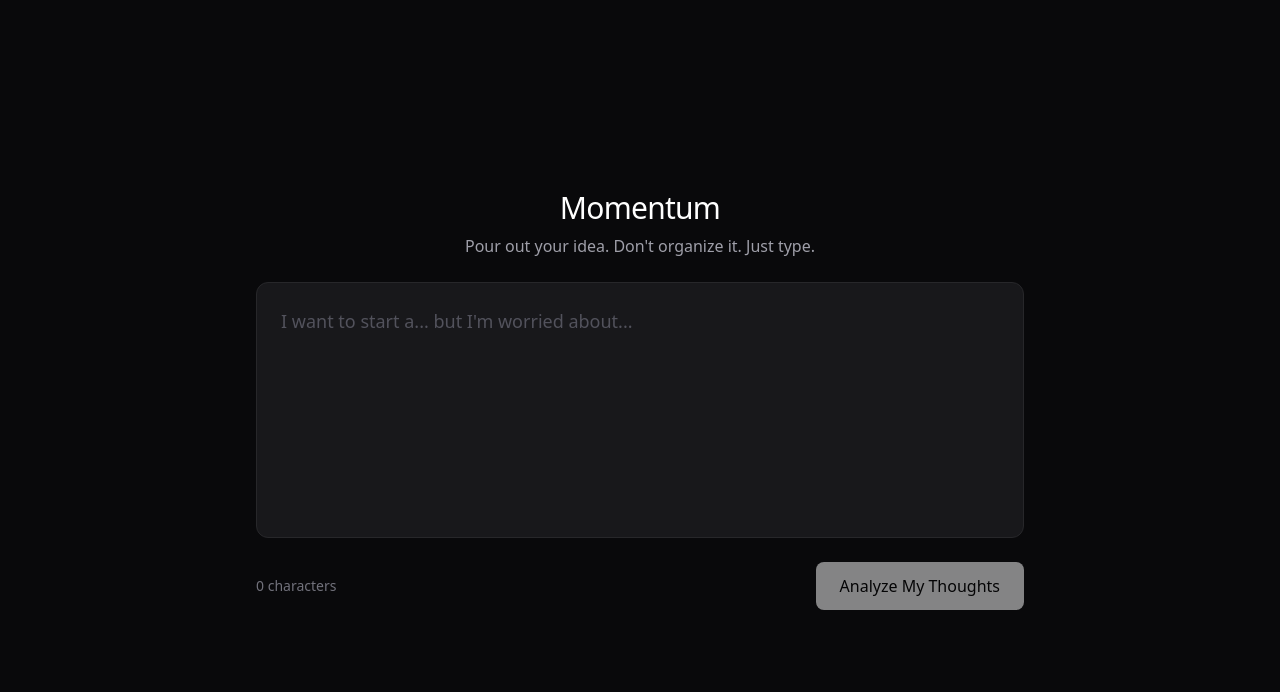
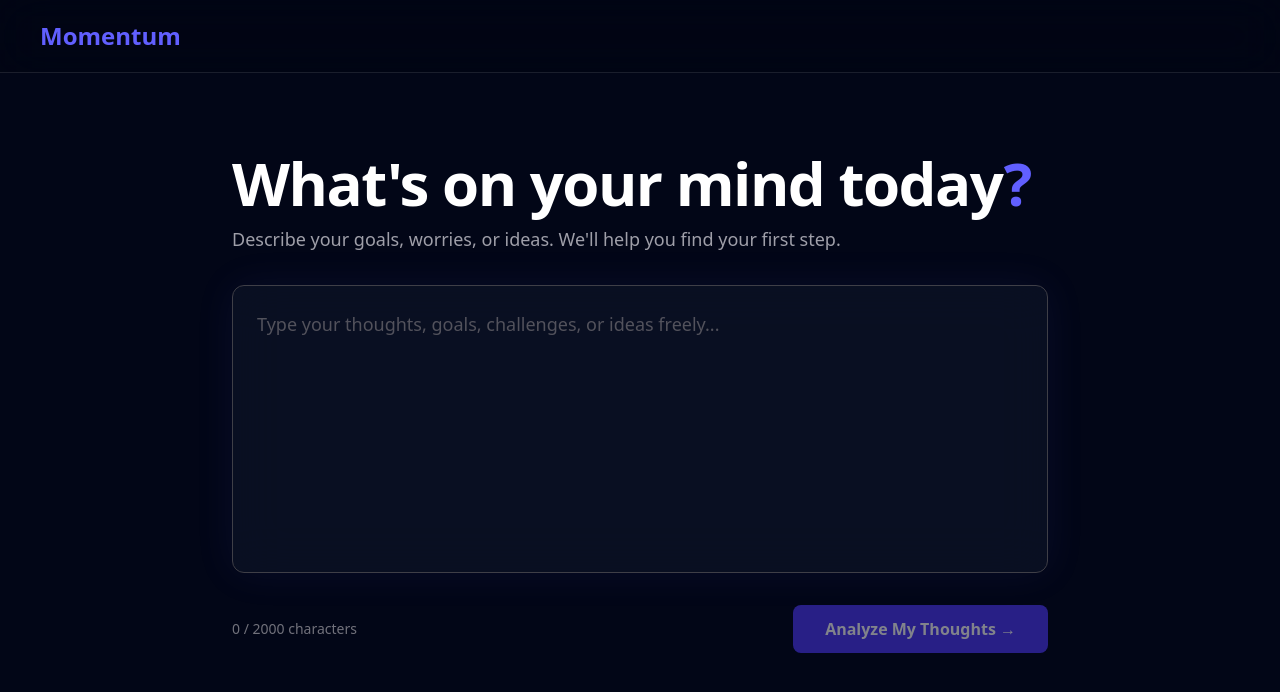
Before and after one commit to Ufidtech/momentum, a Next.js app in the folder frontend/: page / in a window 1280 px wide. Shown: the top 692 px of the page. Built offline with nearby package versions, Linux system fonts and the light colour scheme.

Commit message:
feat(frontend): UI polish - indigo theme, confidence progress bar, assumption cards redesign and background

```diff
--- a/frontend/src/app/page.js
+++ b/frontend/src/app/page.js
@@ -73,18 +73,20 @@ export default function MomentumApp() {
   const renderMockData = () => {
     setConfidenceData({
       score: 7,
-      reason: "High potential (Demo Mode)",
+      reason: "Idea has strong signals but key details are missing",
     });
     setAssumptions([
       {
         id: 1,
         label: "Budget",
+        default_value: "Assumed $0 budget and free tools only",
         value: "Assumed $0 budget and free tools only",
         isConfirmed: false,
       },
       {
         id: 2,
         label: "Experience",
+        default_value: "Assumed no prior technical experience",
         value: "Assumed no prior technical experience",
         isConfirmed: false,
       },
@@ -132,6 +134,7 @@ export default function MomentumApp() {
         (data.assumptions || []).map((item) => ({
           id: item.id,
           label: item.label || "Assumption",
+          default_value: item.default_value || "",
           value: item.default_value || "",
           isConfirmed: false,
         }))
@@ -218,12 +221,12 @@ export default function MomentumApp() {
 
       setPlan({
         milestones: {
-          day30: "Validate core idea",
-          day60: "Build MVP",
-          day90: "Launch",
+          day30: "Validate the core idea with 3 real people",
+          day60: "Build a minimal working prototype",
+          day90: "Launch publicly and gather feedback",
         },
         micro_task:
-          "Write 3 sentences describing your idea and send to one person.",
+          "Write 3 sentences describing your idea and send it to one person you trust for honest feedback.",
       });
 
       setIsTaskApproved(false);
@@ -237,65 +240,166 @@ export default function MomentumApp() {
   };
 
   return (
-    <main className="min-h-screen flex flex-col items-center justify-center p-6 bg-zinc-950 text-zinc-50">
+    <main className="relative min-h-screen overflow-hidden bg-[#020617] text-white">
+
+      {/* Premium AI Background */}
+      <div className="absolute inset-0 -z-10 overflow-hidden">
+
+        {/* Base */}
+        <div className="absolute inset-0 bg-[#030712]" />
+
+        {/* Top Left Glow */}
+        <div className="absolute -top-32 -left-32 w-[700px] h-[700px] rounded-full bg-violet-600/60 blur-[120px]" />
+
+        {/* Bottom Right Glow */}
+        <div className="absolute -bottom-32 -right-32 w-[700px] h-[700px] rounded-full bg-indigo-600/60 blur-[120px]" />
+
+        {/* Center subtle glow */}
+        <div className="absolute left-1/2 top-1/2 -translate-x-1/2 -translate-y-1/2 w-[600px] h-[600px] rounded-full bg-violet-500/10 blur-[150px]" />
+
+        {/* Dark center overlay to keep content readable */}
+        <div className="absolute inset-0 bg-[radial-gradient(ellipse_at_center,transparent_20%,#030712_70%)]" />
+
+        {/* Radial Overlay */}
+        {/* <div className="absolute inset-0 bg-[radial-gradient(circle_at_center,transparent_0%,#030712_75%)]" /> */}
+
+        {/* Wave Pattern */}
+        <svg
+          className="absolute inset-0 w-full h-full opacity-100"
+          viewBox="0 0 1440 900"
+          preserveAspectRatio="none"
+        >
+          {Array.from({ length: 18 }).map((_, i) => (
+            <path
+              key={i}
+              d={`M0 ${120 + i * 45}
+                  C300 ${60 + i * 45},
+                  700 ${200 + i * 45},
+                  1440 ${120 + i * 45}`}
+              stroke="rgba(99,102,241,0.35)"
+              strokeWidth="1"
+              fill="none"
+            />
+          ))}
+        </svg>
+
+        {/* Stars — bright and visible */}
+        <div className="absolute top-[10%] left-[8%] w-2 h-2 bg-white rounded-full shadow-[0_0_8px_3px_rgba(255,255,255,0.9)]" />
+        <div className="absolute top-[18%] left-[20%] w-1.5 h-1.5 bg-white rounded-full shadow-[0_0_6px_2px_rgba(255,255,255,0.8)]" />
+        <div className="absolute top-[8%] left-[35%] w-1.5 h-1.5 bg-white rounded-full shadow-[0_0_6px_2px_rgba(255,255,255,0.8)]" />
+        <div className="absolute top-[14%] left-[50%] w-2 h-2 bg-white rounded-full shadow-[0_0_8px_3px_rgba(255,255,255,0.9)]" />
+        <div className="absolute top-[6%] right-[30%] w-1.5 h-1.5 bg-white rounded-full shadow-[0_0_6px_2px_rgba(255,255,255,0.8)]" />
+        <div className="absolute top-[20%] right-[15%] w-2 h-2 bg-white rounded-full shadow-[0_0_8px_3px_rgba(255,255,255,0.9)]" />
+        <div className="absolute top-[30%] right-[25%] w-1.5 h-1.5 bg-white rounded-full shadow-[0_0_6px_2px_rgba(255,255,255,0.8)]" />
+        <div className="absolute top-[35%] left-[12%] w-2 h-2 bg-white rounded-full shadow-[0_0_8px_3px_rgba(255,255,255,0.9)]" />
+        <div className="absolute top-[5%] right-[8%] w-1.5 h-1.5 bg-white rounded-full shadow-[0_0_6px_2px_rgba(255,255,255,0.8)]" />
+      </div>
+
+      {/* Navigation */}
+      <nav className="px-10 py-5 border-b border-white/10 backdrop-blur-xl bg-black/10">
+        <span className="text-2xl font-bold text-indigo-500">
+          Momentum
+        </span>
+      </nav>
+
+      {/* SCREEN 1 - Brain Dump */}
       {currentScreen === 1 && (
-        <div className="w-full max-w-3xl flex flex-col gap-6 animate-in fade-in duration-500">
-          <div className="space-y-2 text-center">
-            <h1 className="text-3xl font-medium tracking-tight text-white">
-              Momentum
+        <div className="max-w-4xl mx-auto px-10 py-20 flex flex-col gap-8 animate-in fade-in duration-500">
+          <div className="space-y-3">
+            <h1 className="text-6xl font-extrabold tracking-tight text-white">
+              What&apos;s on your mind today
+              <span className="text-indigo-500">?</span>
             </h1>
-            <p className="text-zinc-400">
-              Pour out your idea. Don&apos;t organize it. Just type.
+            <p className="text-lg text-zinc-400">
+              Describe your goals, worries, or ideas. We&apos;ll help you find your first step.
             </p>
           </div>
 
           <textarea
             value={brainDump}
             onChange={(e) => setBrainDump(e.target.value)}
-            placeholder="I want to start a... but I&apos;m worried about..."
-            className="w-full h-64 p-6 bg-zinc-900 border border-zinc-800 rounded-xl text-lg focus:ring-2 focus:ring-blue-500 focus:border-transparent outline-none resize-none transition-all placeholder:text-zinc-600"
+            placeholder="Type your thoughts, goals, challenges, or ideas freely..."
+            className="w-full h-72 p-6 bg-[#0f172a]/60 backdrop-blur-xl border border-zinc-700 rounded-xl text-lg focus:ring-2 focus:ring-indigo-500 focus:border-transparent outline-none resize-none transition-all placeholder:text-zinc-600 shadow-[0_0_40px_rgba(99,102,241,0.08)]"
           />
 
           <div className="flex items-center justify-between">
             <span className="text-sm text-zinc-500">
-              {brainDump.length} characters
+              {brainDump.length} / 2000 characters
             </span>
             <button
               onClick={handleAnalyzeThoughts}
               disabled={!brainDump.trim() || isAnalyzing}
-              className="px-6 py-3 bg-white text-black font-medium rounded-lg hover:bg-zinc-200 disabled:opacity-50 disabled:cursor-not-allowed transition-all"
+              className="px-8 py-3 bg-indigo-600 text-white font-semibold rounded-lg hover:bg-indigo-500 disabled:opacity-50 disabled:cursor-not-allowed transition-all"
             >
-              {isAnalyzing ? loadingMessage : "Analyze My Thoughts"}
+              {isAnalyzing ? loadingMessage : "Analyze My Thoughts →"}
             </button>
           </div>
         </div>
       )}
 
+      {/* SCREEN 2 - Ambiguity Ledger */}
       {currentScreen === 2 && (
-        <div className="w-full max-w-2xl flex flex-col gap-6 animate-in fade-in duration-500">
-          <div className="text-center">
-            <h2 className="text-2xl font-medium text-white mb-2">
+        <div className="max-w-3xl mx-auto px-10 py-16 flex flex-col gap-8 animate-in fade-in duration-500">
+          <div className="space-y-3">
+            <h2 className="text-5xl font-bold text-white">
               Ambiguity Ledger
             </h2>
-            <div className="inline-block px-4 py-2 bg-yellow-500/10 text-yellow-500 rounded-lg border border-yellow-500/20">
-              Confidence: {confidenceData.score}/10 — {confidenceData.reason}
-            </div>
-            <p className="mt-3 text-sm text-zinc-500">
-              Based on your constraints, a few assumptions are still unresolved.
+            <p className="text-lg text-zinc-400">
+              Review the assumptions AI made. Confirm or correct them before we build your plan.
             </p>
           </div>
 
+          {/* Confidence Score Card */}
+          <div className="px-8 py-6 bg-[#111827]/80 backdrop-blur-xl border border-zinc-700/60 rounded-2xl shadow-[0_0_40px_rgba(99,102,241,0.08)]">
+            <div className="flex items-start justify-between mb-5">
+              <div>
+                <p className="text-xs uppercase tracking-[0.25em] text-zinc-500 mb-2">
+                  Confidence Score
+                </p>
+                <div className="inline-flex items-center gap-2 px-3 py-1 rounded-full bg-indigo-500/15 border border-indigo-500/20 text-indigo-400 text-sm font-medium mb-3">
+                  High Potential
+                </div>
+                <p className="text-zinc-200 text-lg font-medium">
+                  {confidenceData.reason}
+                </p>
+                <p className="text-sm text-zinc-400 mt-2">
+                  Based on the clarity, feasibility, and completeness of your input.
+                </p>
+              </div>
+              <div className="text-right">
+                <div className="text-5xl font-bold text-indigo-400 leading-none">
+                  {confidenceData.score}
+                  <span className="text-zinc-500 text-2xl">/10</span>
+                </div>
+                <p className="text-xs text-zinc-500 mt-2">
+                  AI Confidence
+                </p>
+              </div>
+            </div>
+            <div className="w-full h-3 bg-zinc-800 rounded-full overflow-hidden">
+              <div
+                className="h-full rounded-full bg-gradient-to-r from-indigo-500 via-violet-500 to-purple-500 transition-all duration-700"
+                style={{ width: `${confidenceData.score * 10}%` }}
+              />
+            </div>
+          </div>
+
+          {/* Assumption Cards */}
           <div className="space-y-4">
             {assumptions.map((assumption) => (
               <div
                 key={assumption.id}
-                className={`p-4 border rounded-xl transition-all ${assumption.isConfirmed
+                className={`p-5 border rounded-xl transition-all ${
+                  assumption.isConfirmed
                     ? "border-green-500/50 bg-green-500/5"
-                  : "border-zinc-800 bg-zinc-900"
+                    : "border-zinc-700 bg-[#0f172a]/60 backdrop-blur-xl shadow-[0_0_40px_rgba(99,102,241,0.08)]"
                 }`}
               >
-                <p className="text-sm text-zinc-400 mb-2">
+                <p className="text-white font-bold text-lg mb-1">
                   {assumption.label} Assumption
+                </p>
+                <p className="text-xs text-zinc-500 uppercase tracking-widest mb-2">
+                  What the AI assumed — edit if incorrect
                 </p>
                 <textarea
                   value={assumption.value}
@@ -303,16 +407,17 @@ export default function MomentumApp() {
                     handleUpdateAssumption(assumption.id, e.target.value)
                   }
                   disabled={assumption.isConfirmed}
-                  className="w-full min-h-20 bg-transparent text-white border border-zinc-700 rounded-lg p-3 focus:border-blue-500 outline-none disabled:opacity-50 resize-none"
+                  placeholder="Correct this assumption if needed..."
+                  className="w-full min-h-20 bg-[#1F2937] text-white border border-zinc-700 rounded-lg p-3 focus:border-indigo-500 outline-none disabled:opacity-50 resize-none placeholder:text-zinc-600"
                 />
                 <div className="mt-3 flex items-center justify-between gap-3">
                   <span className="text-xs text-zinc-500">
-                    {assumption.isConfirmed ? "Confirmed" : "Pending review"}
+                    {assumption.isConfirmed ? "✓ Confirmed" : "Pending review"}
                   </span>
                   {!assumption.isConfirmed && (
                     <button
                       onClick={() => handleConfirmAssumption(assumption.id)}
-                      className="text-sm text-blue-400 hover:text-blue-300"
+                      className="text-sm text-indigo-400 hover:text-indigo-300"
                     >
                       Confirm Assumption
                     </button>
@@ -325,37 +430,39 @@ export default function MomentumApp() {
           <button
             onClick={handleGeneratePlan}
             disabled={!allAssumptionsConfirmed || isGeneratingPlan}
-            className="w-full mt-4 px-6 py-3 bg-white text-black font-medium rounded-lg hover:bg-zinc-200 disabled:opacity-50 disabled:cursor-not-allowed transition-all"
+            className="w-full mt-4 px-6 py-4 bg-indigo-600 text-white font-semibold rounded-lg hover:bg-indigo-500 disabled:opacity-50 disabled:cursor-not-allowed transition-all"
           >
-            {isGeneratingPlan ? "Building Strategy..." : "Generate Action Horizon"}
+            {isGeneratingPlan ? "Building Strategy..." : "Generate Action Horizon →"}
           </button>
 
           {!allAssumptionsConfirmed && (
             <p className="text-center text-sm text-zinc-500">
-              Screen 3 is blocked until every assumption is confirmed.
+              Confirm all assumptions above to continue.
             </p>
           )}
         </div>
       )}
 
+      {/* SCREEN 3 - Action Horizon */}
       {currentScreen === 3 && plan && (
-        <div className="w-full max-w-5xl animate-in fade-in duration-500">
-          <div className="text-center mb-8">
-            <h2 className="text-2xl font-medium text-white">Action Horizon</h2>
-            <p className="text-zinc-400">
+        <div className="max-w-6xl mx-auto px-10 py-16 flex flex-col gap-8 animate-in fade-in duration-500">
+          <div className="space-y-2">
+            <h2 className="text-5xl font-bold text-white">Action Horizon</h2>
+            <p className="text-lg text-zinc-400">
               Your custom execution trajectory.
             </p>
           </div>
 
           <div className="grid grid-cols-1 md:grid-cols-2 gap-8">
-            <div className="p-8 border border-zinc-800 rounded-xl bg-zinc-900/50 flex flex-col gap-6">
-              <h3 className="text-lg font-medium text-white border-b border-zinc-800 pb-4">
+
+            {/* Milestones Card */}
+            <div className="p-8 border border-zinc-700 rounded-xl bg-[#0f172a]/60 backdrop-blur-xl flex flex-col gap-6 shadow-[0_0_40px_rgba(99,102,241,0.08)]">
+              <h3 className="text-xl font-bold text-white border-b border-zinc-700 pb-4">
                 Milestones
               </h3>
-
               <div className="space-y-4">
                 <div>
-                  <p className="text-blue-400 font-mono text-sm mb-2">DAY 30</p>
+                  <p className="text-indigo-400 font-mono text-sm mb-2">DAY 30</p>
                   <textarea
                     value={plan.milestones.day30}
                     onChange={(e) =>
@@ -364,12 +471,11 @@ export default function MomentumApp() {
                         milestones: { ...prev.milestones, day30: e.target.value },
                       }))
                     }
-                    className="w-full min-h-24 bg-zinc-950 border border-zinc-800 rounded-lg p-3 text-white resize-none outline-none focus:border-blue-500"
+                    className="w-full min-h-16 bg-[#0B0F19] border border-zinc-700 rounded-lg p-3 text-white resize-none outline-none focus:border-indigo-500"
                   />
                 </div>
-
                 <div>
-                  <p className="text-blue-400 font-mono text-sm mb-2">DAY 60</p>
+                  <p className="text-indigo-400 font-mono text-sm mb-2">DAY 60</p>
                   <textarea
                     value={plan.milestones.day60}
                     onChange={(e) =>
@@ -378,12 +484,11 @@ export default function MomentumApp() {
                         milestones: { ...prev.milestones, day60: e.target.value },
                       }))
                     }
-                    className="w-full min-h-24 bg-zinc-950 border border-zinc-800 rounded-lg p-3 text-white resize-none outline-none focus:border-blue-500"
+                    className="w-full min-h-16 bg-[#0B0F19] border border-zinc-700 rounded-lg p-3 text-white resize-none outline-none focus:border-indigo-500"
                   />
                 </div>
-
                 <div>
-                  <p className="text-blue-400 font-mono text-sm mb-2">DAY 90</p>
+                  <p className="text-indigo-400 font-mono text-sm mb-2">DAY 90</p>
                   <textarea
                     value={plan.milestones.day90}
                     onChange={(e) =>
@@ -392,21 +497,20 @@ export default function MomentumApp() {
                         milestones: { ...prev.milestones, day90: e.target.value },
                       }))
                     }
-                    className="w-full min-h-24 bg-zinc-950 border border-zinc-800 rounded-lg p-3 text-white resize-none outline-none focus:border-blue-500"
+                    className="w-full min-h-16 bg-[#0B0F19] border border-zinc-700 rounded-lg p-3 text-white resize-none outline-none focus:border-indigo-500"
                   />
                 </div>
               </div>
             </div>
 
-            <div className="p-8 border border-blue-500/30 rounded-xl bg-blue-500/5 flex flex-col gap-6 relative">
-              <div className="absolute top-0 right-0 px-3 py-1 bg-blue-500 text-black text-xs font-bold rounded-bl-lg rounded-tr-xl">
+            {/* Focus Task Card */}
+            <div className="p-8 border border-indigo-500/30 rounded-xl bg-indigo-500/5 backdrop-blur-xl flex flex-col gap-6 relative">
+              <div className="absolute top-0 right-0 px-3 py-1 bg-indigo-600 text-white text-xs font-bold rounded-bl-lg rounded-tr-xl">
                 15-MIN FOCUS
               </div>
-
-              <h3 className="text-lg font-medium text-white mt-2">
+              <h3 className="text-xl font-bold text-white mt-2">
                 Your First Step
               </h3>
-
               <textarea
                 value={plan.micro_task}
                 onChange={(e) =>
@@ -415,23 +519,25 @@ export default function MomentumApp() {
                     micro_task: e.target.value,
                   }))
                 }
-                className="w-full min-h-40 bg-zinc-950 border border-zinc-800 rounded-lg p-3 text-xl leading-relaxed text-white resize-none outline-none focus:border-blue-500"
+                className="w-full min-h-16 bg-[#0B0F19] border border-zinc-700 rounded-lg p-3 text-xl leading-relaxed text-white resize-none outline-none focus:border-indigo-500"
               />
-
               <button
-                className={`mt-auto w-full px-6 py-4 font-medium rounded-lg transition-all ${isTaskApproved
+                className={`mt-auto w-full px-6 py-4 font-semibold rounded-lg transition-all ${
+                  isTaskApproved
                     ? "bg-green-600 text-white cursor-default"
-                  : "bg-blue-600 text-white hover:bg-blue-500"
+                    : "bg-indigo-600 text-white hover:bg-indigo-500"
                 }`}
                 onClick={handleApproveTask}
                 disabled={isTaskApproved}
               >
-                {isTaskApproved ? "Task Approved" : "Approve & Claim Task"}
+                {isTaskApproved ? "✓ Task Approved" : "Approve & Claim Task"}
               </button>
             </div>
+
           </div>
         </div>
       )}
+
     </main>
   );
 }
```
Lines whose indentation alone changed are shown as unchanged.
